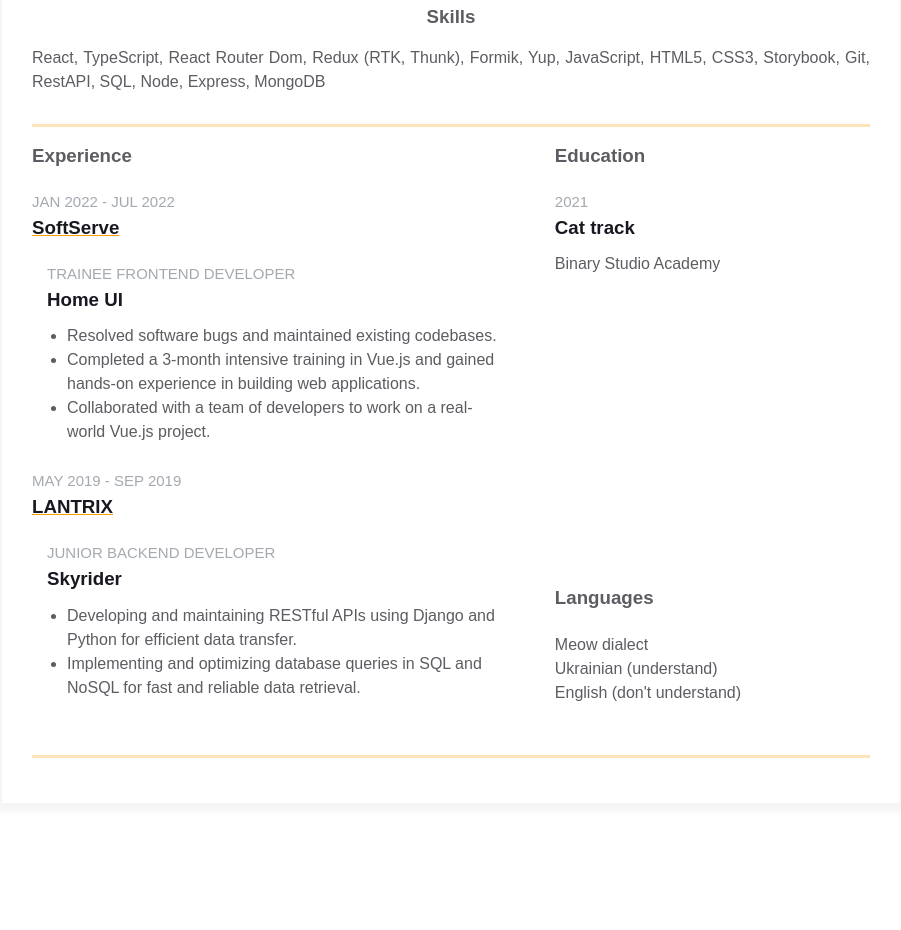
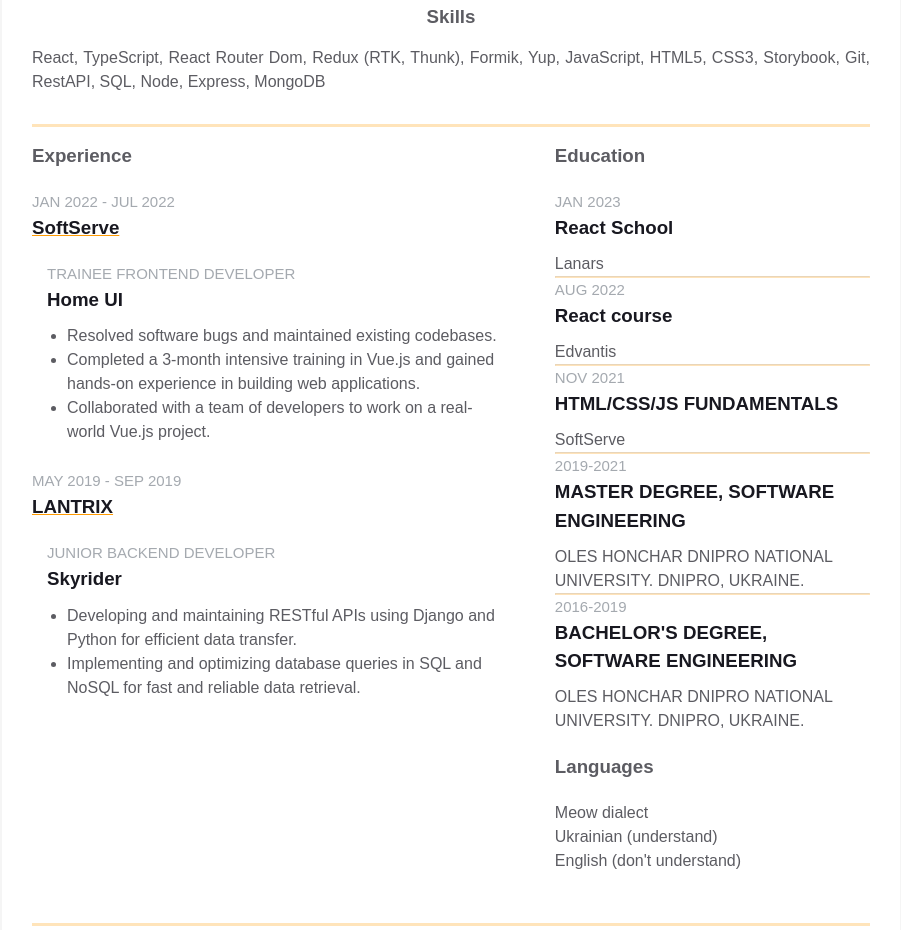
Before and after one commit to korotkovoleksii/homepage, a plain HTML site: page index.html in a window 1280 px wide. Shown: the part 503-1433 px from the top of the page, without its empty margins (189-1090 px from the left). Before the commit the page ends 1357 px from the top, so only its background shows below. Drawn offline with Linux system fonts and the light colour scheme.

Commit message:
Refactor education block

```diff
--- a/index.html
+++ b/index.html
@@ -261,15 +261,81 @@
                     <div class="additional-info__education-university">
                       <span
                         class="additional-info__education-university-durability"
-                        >2021</span
+                        >JAN 2023</span
                       >
                       <h3
                         class="additional-info__education-university-speciality"
                       >
-                        Cat track
+                        React School
                       </h3>
                       <p class="additional-info__education-university-name">
-                        Binary Studio Academy
+                        Lanars
+                      </p>
+                    </div>
+                    <hr />
+
+                    <div class="additional-info__education-university">
+                      <span
+                        class="additional-info__education-university-durability"
+                        >AUG 2022</span
+                      >
+                      <h3
+                        class="additional-info__education-university-speciality"
+                      >
+                        React course
+                      </h3>
+                      <p class="additional-info__education-university-name">
+                        Edvantis
+                      </p>
+                    </div>
+                    <hr />
+
+                    <div class="additional-info__education-university">
+                      <span
+                        class="additional-info__education-university-durability"
+                        >NOV 2021</span
+                      >
+                      <h3
+                        class="additional-info__education-university-speciality"
+                      >
+                        HTML/CSS/JS FUNDAMENTALS
+                      </h3>
+                      <p class="additional-info__education-university-name">
+                        SoftServe
+                      </p>
+                    </div>
+                    <hr />
+
+                    <div class="additional-info__education-university">
+                      <span
+                        class="additional-info__education-university-durability"
+                        >2019-2021</span
+                      >
+                      <h3
+                        class="additional-info__education-university-speciality"
+                      >
+                        MASTER DEGREE, SOFTWARE ENGINEERING
+                      </h3>
+                      <p class="additional-info__education-university-name">
+                        OLES HONCHAR DNIPRO NATIONAL UNIVERSITY. DNIPRO,
+                        UKRAINE.
+                      </p>
+                    </div>
+                    <hr />
+
+                    <div class="additional-info__education-university">
+                      <span
+                        class="additional-info__education-university-durability"
+                        >2016-2019</span
+                      >
+                      <h3
+                        class="additional-info__education-university-speciality"
+                      >
+                        BACHELOR'S DEGREE, SOFTWARE ENGINEERING
+                      </h3>
+                      <p class="additional-info__education-university-name">
+                        OLES HONCHAR DNIPRO NATIONAL UNIVERSITY. DNIPRO,
+                        UKRAINE.
                       </p>
                     </div>
                   </div>
--- a/styles.css
+++ b/styles.css
@@ -265,3 +265,7 @@ body {
 .additional-info__languages-item {
   color: var(--secondary-text-color);
 }
+
+.additional-info__education hr {
+  border-color: var(--border-color);
+}
```
